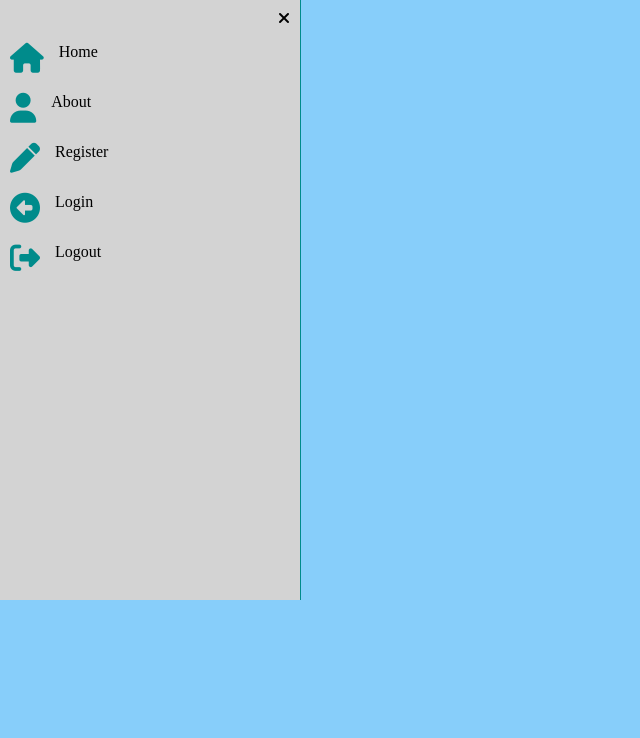
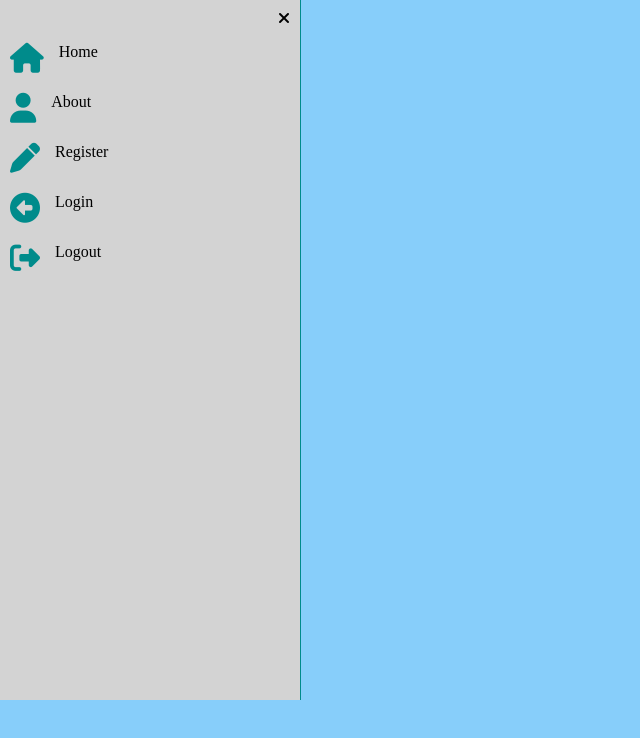
Before and after one commit to archana875/SideBar, a plain HTML site: page index.html in a window 1280 px wide. Both pictures are taken after a click on the icon 27 px from the left and 28 px from the top of the page. Shown: the whole page, without its empty margins (0-640 px from the left). Drawn offline with Linux system fonts and the light colour scheme.

Commit message:
height-increase

```diff
--- a/index.html
+++ b/index.html
@@ -13,7 +13,7 @@
         }
         .sidebar {
             border-right: 1px solid darkcyan;
-            height: 600px;
+            height: 700px;
             width: 300px;
             visibility: hidden;
             position: fixed;
```
